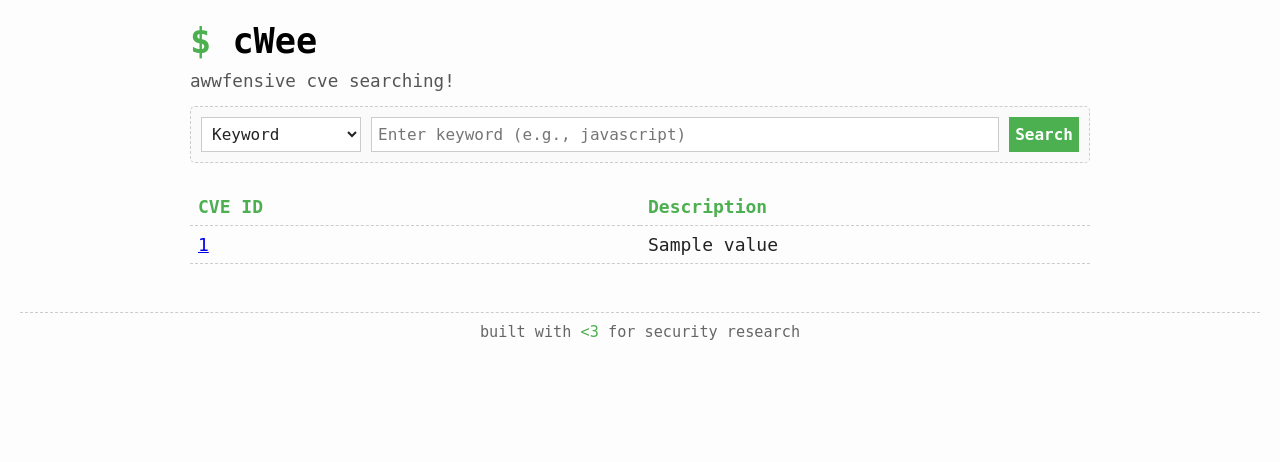
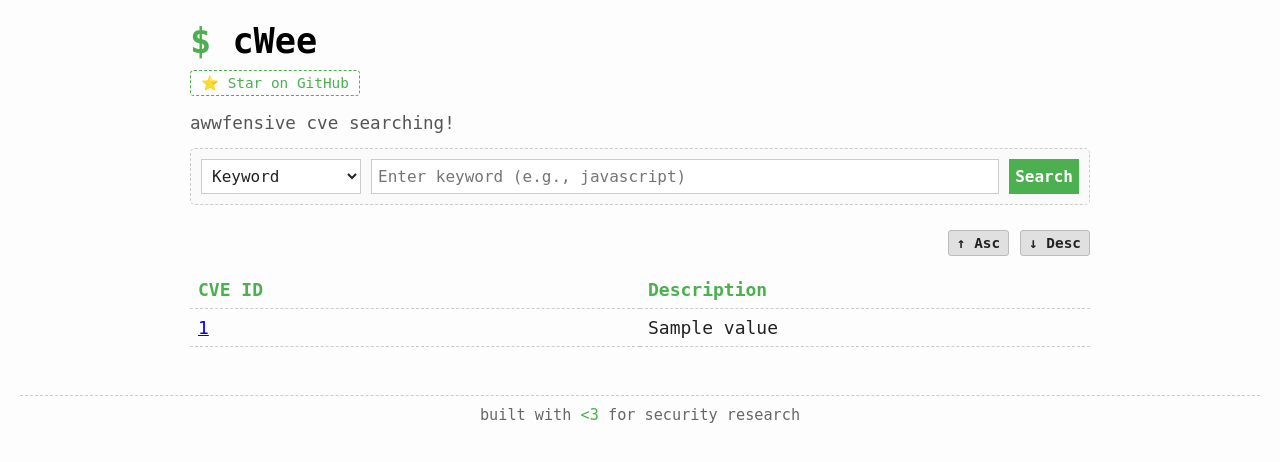
Before and after one commit to awwfensive/cWee, a Flask app: template templates/index.html in a window 1280 px wide. Shown: the top 462 px of the page. Run offline with Flask 3, Linux system fonts and the light colour scheme; the template is opened without the code that fills it: most values are stand-ins (such as "Sample title", 1, 10 or a date in 2020).

Commit message:
> asc/dsc button > limit per page results > slight better error handling

```diff
--- a/app.py
+++ b/app.py
@@ -1,20 +1,30 @@
 from flask import Flask, request, render_template
 import nvdlib as nvd
+import math
+from datetime import datetime
 
 app = Flask(__name__)
 
 @app.route('/', methods=['GET', 'POST'])
 def index():
     cves = []
-    form_data = {
-        "searchType": "keyword",
-        "searchQuery": ""
-    }
+    form_data = {"searchType": "keyword", "searchQuery": ""}
+    page = int(request.args.get("page", 1))
+    per_page = 50
+    total_pages = 1
+    sort = request.args.get("sort", "desc")  # default set to descending!
+    error_message = None
 
     if request.method == 'POST':
         form_data["searchType"] = request.form.get("searchType", "keyword")
         form_data["searchQuery"] = request.form.get("searchQuery", "").strip()
+        page = 1
+    else:
+        form_data["searchType"] = request.args.get("searchType", "keyword")
+        form_data["searchQuery"] = request.args.get("searchQuery", "").strip()
+        page = int(request.args.get("page", 1))
 
+    if form_data["searchQuery"]:
         params = {}
         if form_data["searchType"] == "keyword":
             params["keywordSearch"] = form_data["searchQuery"]
@@ -30,16 +40,35 @@ def index():
                 params["pubStartDate"] = start
                 params["pubEndDate"] = end
             except ValueError:
-                pass
+                error_message = "Invalid date range format. Use YYYY-MM-DD,YYYY-MM-DD"
 
         try:
-            cves = nvd.searchCVE(**params)
+            if not error_message:
+                all_cves = list(nvd.searchCVE(**params))
+
+                all_cves.sort(
+                    key=lambda c: datetime.fromisoformat(c.published[:-1]),
+                    reverse=(sort == "desc")
+                )
+
+                total_results = len(all_cves)
+                total_pages = math.ceil(total_results / per_page)
+
+                start = (page - 1) * per_page
+                end = start + per_page
+                cves = all_cves[start:end]
         except Exception as e:
-            return f"Error fetching CVEs: {e}", 500
+            error_message = f"Error fetching CVEs :C"
 
-    return render_template('index.html', form_data=form_data, cves=cves)
-
-
+    return render_template(
+        'index.html',
+        form_data=form_data,
+        cves=cves,
+        page=page,
+        total_pages=total_pages,
+        sort=sort,
+        error_message=error_message
+    )
 
 if __name__ == '__main__':
     app.run(debug=True)
--- a/templates/index.html
+++ b/templates/index.html
@@ -23,6 +23,7 @@
         margin: 0 0 10px;
         font-size: 2.2rem;
         color: #000;
+        display: inline-block;
     }
     h1::before {
         content: "$ ";
@@ -34,10 +35,31 @@
         margin-bottom: 15px;
     }
 
+    /* GitHub star button */
+    .github-btn {
+        display: inline-block;
+        margin-left: 0px;
+    }
+    .github-btn a {
+        font-family: monospace;
+        font-size: 0.9rem;
+        padding: 4px 10px;
+        border: 1px dashed #4caf50;
+        border-radius: 4px;
+        color: #4caf50;
+        background: #fff;
+        text-decoration: none;
+        transition: all 0.2s ease;
+    }
+    .github-btn a:hover {
+        background: #4caf50;
+        color: #fff;
+    }
+
     /* Search form styling */
     .search-wrapper {
         display: flex;
-        justify-content: flex-start; /* align to left */
+        justify-content: flex-start;
         width: 100%;
         margin-bottom: 25px;
     }
@@ -48,7 +70,7 @@
         padding: 10px;
         border: 1px dashed #ccc;
         border-radius: 5px;
-        flex: 1; /* allow it to stretch */
+        flex: 1;
     }
     select, input, button {
         font-family: monospace;
@@ -58,12 +80,8 @@
         background-color: #fff;
         color: #222;
     }
-    select {
-        flex: 0 0 160px;
-    }
-    input {
-        flex: 1;
-    }
+    select { flex: 0 0 160px; }
+    input { flex: 1; }
     button {
         background-color: #4caf50;
         color: #fff;
@@ -71,43 +89,70 @@
         cursor: pointer;
         font-weight: bold;
     }
-    button:hover {
-        background-color: #43a047;
-    }
+    button:hover { background-color: #43a047; }
 
     /* Results table */
     table {
         width: 100%;
         border-collapse: collapse;
         margin-top: 15px;
-    table-layout: fixed; /* Forces columns to fixed width for wrapping */
+        table-layout: fixed;
     }
-
     th, td {
         padding: 8px;
         text-align: left;
         border-bottom: 1px dashed #ccc;
         vertical-align: top;
-    word-wrap: break-word; /* Wraps long words */
-    white-space: normal;   /* Allows line breaks */
+        word-wrap: break-word;
+        white-space: normal;
+    }
+    th { color: #4caf50; }
+    tr:hover td { background-color: #f3f3f3; }
+
+    /* Pagination */
+    .pagination {
+        margin-top: 20px;
+        text-align: center;
+        font-size: 1rem;
+    }
+    .pagination a {
+        margin: 0 5px;
+        text-decoration: none;
+        color: #4caf50;
+        font-weight: bold;
+    }
+    .pagination strong { margin: 0 5px; color: #000; }
+
+    /* Sort buttons */
+    .sort-buttons {
+        margin: 15px 0;
+        text-align: right;
+    }
+    .sort-buttons form {
+        display: inline;
+        background: none;
+        border: none;
+        padding: 0;
+    }
+    .sort-buttons button {
+        font-family: monospace;
+        font-size: 0.9rem;
+        background: #e0e0e0;
+        color: #222;
+        border: 1px solid #bbb;
+        border-radius: 3px;
+        padding: 4px 8px;
+        cursor: pointer;
+    }
+    .sort-buttons button:hover {
+        background: #4caf50;
+        color: #fff;
     }
 
-    th {
-        color: #4caf50;
-    }
-    tr:hover td {
-        background-color: #f3f3f3;
-    }
-
-    /* Responsive for small screens */
     @media (max-width: 600px) {
-        form {
-            flex-direction: column;
-        }
-        select, input, button {
-            flex: 1 0 auto;
-            width: 100%;
-        }
+        form { flex-direction: column; }
+        select, input, button { width: 100%; }
+        .sort-buttons { text-align: center; }
     }
 
     footer {
@@ -116,22 +161,24 @@
         color: #777;
         text-align: center;
     }
-    footer a {
-        color: #555;
-        text-decoration: none;
-    }
-    footer a:hover {
-        text-decoration: underline;
-    }
+    footer a { color: #555; text-decoration: none; }
+    footer a:hover { text-decoration: underline; }
 </style>
-
+</head>
+<body>
 <div class="container">
     <h1>cWee</h1>
+    <br>
+    <span class="github-btn">
+        <a href="https://github.com/awwfensive/cWee" target="_blank">⭐ Star on GitHub</a>
+    </span>
+    <br>
+    <br>
     <div class="subtitle">awwfensive cve searching!</div>
 
     <!-- Search form wrapper -->
     <div class="search-wrapper">
-        <form method="POST">
+        <form method="GET" action="/" onsubmit="resetPage()">
             <select name="searchType" id="searchType">
                 <option value="keyword" {% if form_data.searchType == "keyword" %}selected{% endif %}>Keyword</option>
                 <option value="cveId" {% if form_data.searchType == "cveId" %}selected{% endif %}>CVE ID</option>
@@ -140,6 +187,8 @@
                 <option value="dateRange" {% if form_data.searchType == "dateRange" %}selected{% endif %}>Date Range</option>
             </select>
             <input type="text" name="searchQuery" id="searchQuery" placeholder="Enter search term..." value="{{ form_data.searchQuery }}">
+            <input type="hidden" name="page" id="pageInput" value="{{ page or 1 }}">
+            <input type="hidden" name="sort" value="{{ sort or 'asc' }}">
             <button type="submit">Search</button>
         </form>
     </div>
@@ -147,24 +196,37 @@
     <script>
         const searchType = document.getElementById('searchType');
         const searchQuery = document.getElementById('searchQuery');
-
         const placeholders = {
             keyword: "Enter keyword (e.g., javascript)",
             cveId: "Enter CVE ID (e.g., CVE-2021-44228)",
             cpeName: "Enter CPE (e.g., cpe:/a:apache:http_server:2.4.49)",
             severity: "Enter severity (LOW, MEDIUM, HIGH, CRITICAL)",
-            dateRange: "Enter date range (YYYY-MM-DD to YYYY-MM-DD)"
+            dateRange: "Enter date range (YYYY-MM-DD,YYYY-MM-DD)"
         };
-
-        function updatePlaceholder() {
-            searchQuery.placeholder = placeholders[searchType.value];
-        }
-
+        function updatePlaceholder() { searchQuery.placeholder = placeholders[searchType.value]; }
+        function resetPage() { document.getElementById("pageInput").value = 1; }
         searchType.addEventListener('change', updatePlaceholder);
         updatePlaceholder();
     </script>
 
     {% if cves %}
+        <div class="sort-buttons">
+            <form method="GET" action="/">
+                <input type="hidden" name="searchType" value="{{ form_data.searchType }}">
+                <input type="hidden" name="searchQuery" value="{{ form_data.searchQuery }}">
+                <input type="hidden" name="page" value="{{ page }}">
+                <input type="hidden" name="sort" value="asc">
+                <button type="submit">↑ Asc</button>
+            </form>
+            <form method="GET" action="/">
+                <input type="hidden" name="searchType" value="{{ form_data.searchType }}">
+                <input type="hidden" name="searchQuery" value="{{ form_data.searchQuery }}">
+                <input type="hidden" name="page" value="{{ page }}">
+                <input type="hidden" name="sort" value="desc">
+                <button type="submit">↓ Desc</button>
+            </form>
+        </div>
+
         <table>
             <thead>
                 <tr>
@@ -181,16 +243,43 @@
                 {% endfor %}
             </tbody>
         </table>
+
+        <!-- Pagination -->
+        {% if total_pages > 1 %}
+        <div class="pagination">
+            {% if page > 1 %}
+                <a href="/?searchType={{ form_data.searchType }}&searchQuery={{ form_data.searchQuery }}&page={{ page-1 }}&sort={{ sort }}">Prev</a>
+            {% endif %}
+
+            {% for p in range(1, total_pages+1) %}
+                {% if p == page %}
+                    <strong>[{{ p }}]</strong>
+                {% else %}
+                    <a href="/?searchType={{ form_data.searchType }}&searchQuery={{ form_data.searchQuery }}&page={{ p }}&sort={{ sort }}">{{ p }}</a>
+                {% endif %}
+            {% endfor %}
+
+            {% if page < total_pages %}
+                <a href="/?searchType={{ form_data.searchType }}&searchQuery={{ form_data.searchQuery }}&page={{ page+1 }}&sort={{ sort }}">Next</a>
+            {% endif %}
+        </div>
+        {% endif %}
     {% elif form_data.searchQuery %}
         <p>No CVEs found.</p>
     {% endif %}
+
 </div>
+{% if error_message %}
+    <div style="color: red; font-weight: bold; margin-top: 15px;">
+        {{ error_message }}
+    </div>
+{% endif %}
+
 <footer>
     <hr style="border: none; border-top: 1px dashed #ccc; margin-bottom: 10px;">
     <div style="font-size: 0.95rem; color: #666;">
         built with <span style="color: #4caf50;">&lt;3</span> for security research
     </div>
 </footer>
-    </div>
 </body>
 </html>
```
Lines whose indentation alone changed are shown as unchanged.
